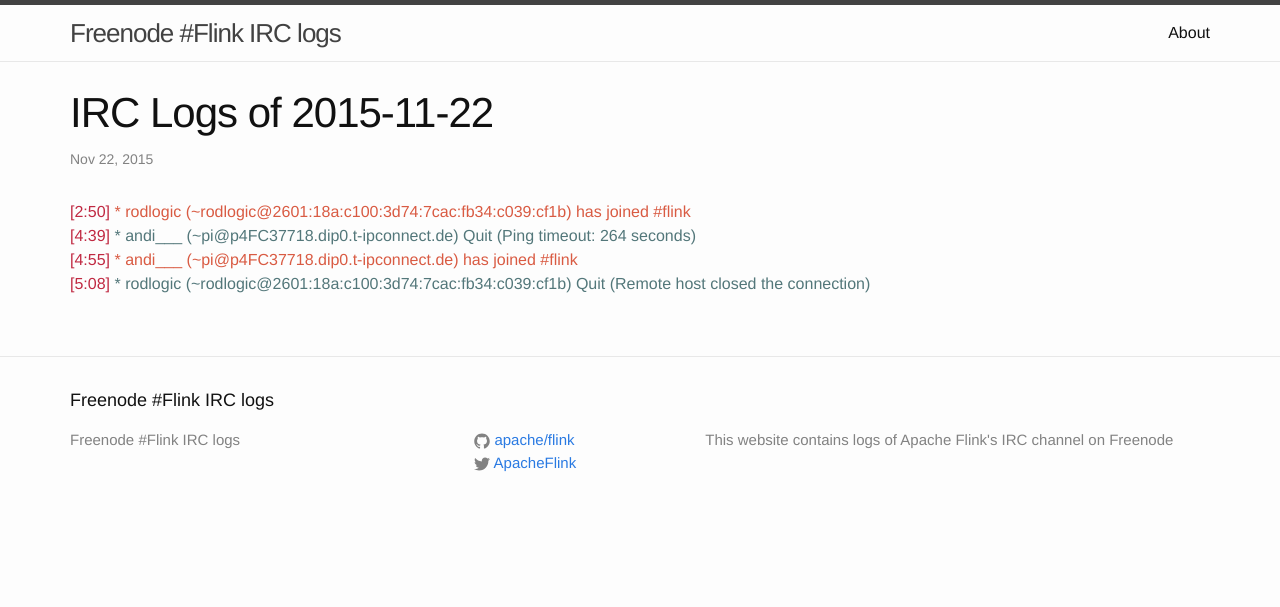
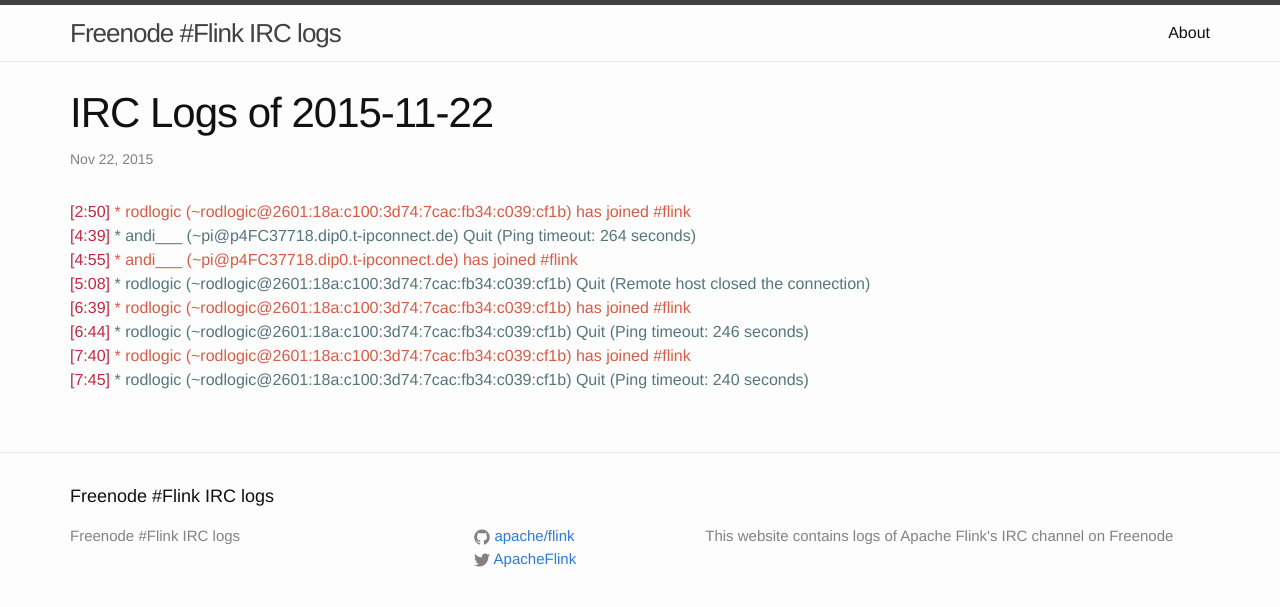
Before and after one commit to flink-irc-logs/flink-irc-logs.github.io, a Jekyll site: the page built from _posts/2015-11-22-logs.markdown, in a window 1280 px wide. Shown: the top 607 px of the page. Built offline with Jekyll 4.4.1, drawn with Linux system fonts in a browser that asks for light colours.

Commit message:
Update of the logs on Sun Nov 22 08:23:34 CET 2015

```diff
--- a/_posts/2015-11-22-logs.markdown
+++ b/_posts/2015-11-22-logs.markdown
@@ -8,3 +8,7 @@
 <span class="irc-date">[4:39]</span> <span class="irc-navy">* andi___ (~pi@p4FC37718.dip0.t-ipconnect.de) Quit (Ping timeout: 264 seconds)</span><br />
 <span class="irc-date">[4:55]</span> <span class="irc-green">* andi___ (~pi@p4FC37718.dip0.t-ipconnect.de) has joined #flink</span><br />
 <span class="irc-date">[5:08]</span> <span class="irc-navy">* rodlogic (~rodlogic@2601:18a:c100:3d74:7cac:fb34:c039:cf1b) Quit (Remote host closed the connection)</span><br />
+<span class="irc-date">[6:39]</span> <span class="irc-green">* rodlogic (~rodlogic@2601:18a:c100:3d74:7cac:fb34:c039:cf1b) has joined #flink</span><br />
+<span class="irc-date">[6:44]</span> <span class="irc-navy">* rodlogic (~rodlogic@2601:18a:c100:3d74:7cac:fb34:c039:cf1b) Quit (Ping timeout: 246 seconds)</span><br />
+<span class="irc-date">[7:40]</span> <span class="irc-green">* rodlogic (~rodlogic@2601:18a:c100:3d74:7cac:fb34:c039:cf1b) has joined #flink</span><br />
+<span class="irc-date">[7:45]</span> <span class="irc-navy">* rodlogic (~rodlogic@2601:18a:c100:3d74:7cac:fb34:c039:cf1b) Quit (Ping timeout: 240 seconds)</span><br />
```
